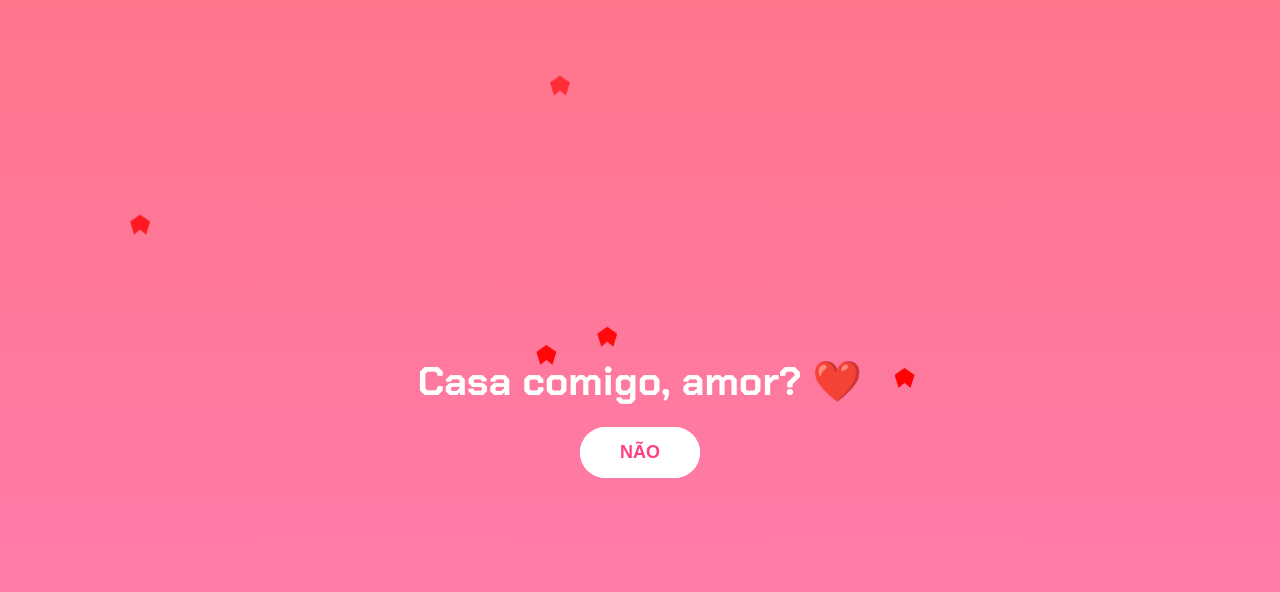
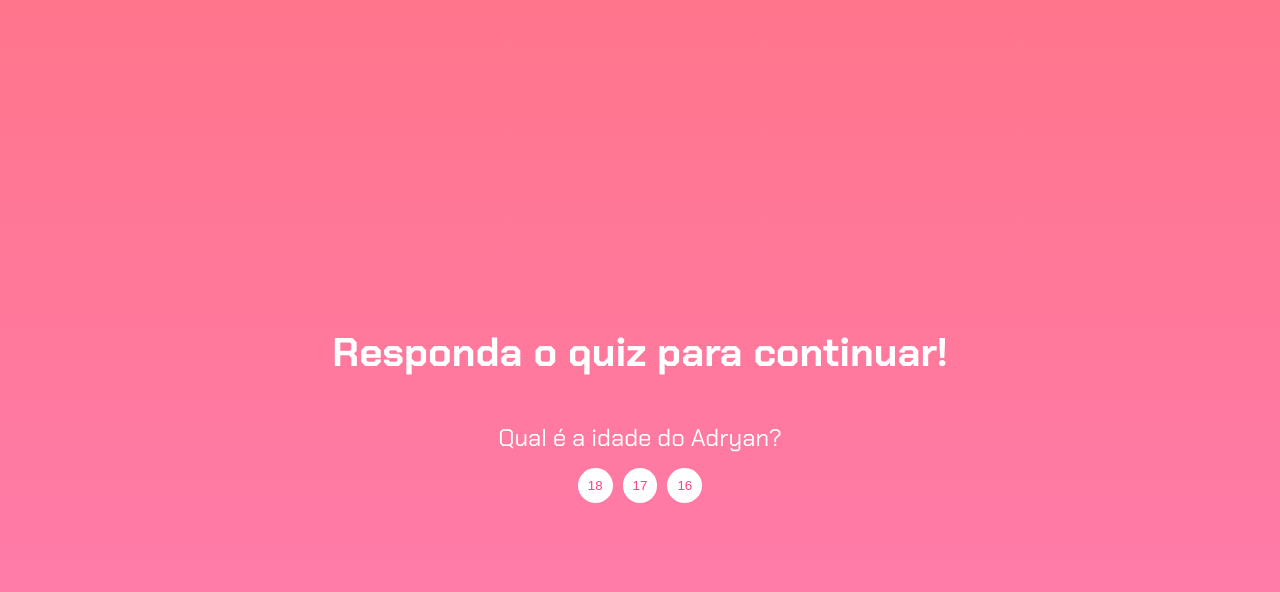
Before and after one commit to AdryanMichel/euamominhamuie, a plain HTML site: page index.html in a window 1280 px wide. Drawn offline with Linux system fonts and the light colour scheme.

Commit message:
Update index.html

```diff
--- a/index.html
+++ b/index.html
@@ -47,79 +47,98 @@
             transform: scale(1.1);
         }
 
-        .btn-container {
-            position: relative;
-            display: inline-block;
+        .quiz-container {
+            display: none;
+            flex-direction: column;
+            align-items: center;
+            color: white;
         }
 
-        .no-btn {
-            position: absolute;
-            left: 50%;
-            transform: translateX(-50%);
+        .quiz-question {
+            font-size: 1.5em;
+            margin-bottom: 10px;
         }
 
-        .heart {
-            position: absolute;
-            width: 20px;
-            height: 20px;
-            background-color: red;
-            clip-path: polygon(50% 0%, 100% 35%, 80% 100%, 50% 75%, 20% 100%, 0% 35%);
-            animation: float 5s infinite;
+        .quiz-options button {
+            background: white;
+            color: #ff4081;
+            padding: 10px;
+            border: none;
+            margin: 5px;
+            border-radius: 20px;
+            cursor: pointer;
+            transition: 0.3s;
         }
 
-        @keyframes float {
-            0% {
-                transform: translateY(0);
-                opacity: 1;
-            }
-            100% {
-                transform: translateY(-100vh);
-                opacity: 0;
-            }
+        .quiz-options button:hover {
+            transform: scale(1.1);
         }
     </style>
 </head>
 
 <body>
     <div id="conteudo">
-        <h2>Casa comigo, amor? ❤️</h2>
-        <div class="btn-container">
-            <button class="btn" onclick="sim()">SIM</button>
-            <button class="btn no-btn" onclick="desvia(this)" onmouseover="desvia(this)">NÃO</button>
+        <h2>Responda o quiz para continuar!</h2>
+        <div class="quiz-container" id="quiz-container">
+            <p class="quiz-question" id="question"></p>
+            <div class="quiz-options" id="options"></div>
         </div>
     </div>
 
     <script>
+        const quizData = [
+            { question: "Qual é a idade do Adryan?", options: ["18", "17", "16"], correct: "17" },
+            { question: "Quando Adryan nasceu?", options: ["2007", "2006", "2005"], correct: "2007" },
+            { question: "Qual mês de nascença?", options: ["Maio", "Abril", "Março"], correct: "Abril" },
+            { question: "Qual é o youtuber favorito dele?", options: ["Inemafoo", "Brino", "Saiko"], correct: "Saiko" },
+            { question: "Qual sonho do Adryan?", options: ["Ser Programador", "Ter uma familia com a Juh", "Ser Vagabundo"], correct: "Ter uma familia com a Juh" },
+            { question: "Qual o cantor favorito?", options: ["Vmz", "7mz", "Jão"], correct: "Vmz" },
+            { question: "Quem é a pessoa que ele mais ama?", options: ["Foxy", "Yumi", "Juliana"], correct: "Juliana" }
+        ];
+
+        let currentQuestion = 0;
+        let correctAnswers = 0;
+
+        function loadQuestion() {
+            if (currentQuestion >= quizData.length) {
+                if (correctAnswers === quizData.length) {
+                    document.getElementById('conteudo').innerHTML = "<h2>Parabéns, amor! Você acertou tudo! ❤️</h2><h3>Agora... Casa comigo? 💍</h3><button class='btn' onclick='sim()'>SIM</button>";
+                } else {
+                    document.getElementById('conteudo').innerHTML = "<h2>Ahh amor, errou algumas! 😢</h2><h3>Não pode casar até conhecer melhor! 😂</h3>";
+                }
+                return;
+            }
+
+            document.getElementById("question").innerText = quizData[currentQuestion].question;
+            document.getElementById("options").innerHTML = "";
+
+            quizData[currentQuestion].options.forEach(option => {
+                let btn = document.createElement("button");
+                btn.innerText = option;
+                btn.onclick = () => checkAnswer(option);
+                document.getElementById("options").appendChild(btn);
+            });
+        }
+
+        function checkAnswer(answer) {
+            if (answer === quizData[currentQuestion].correct) {
+                correctAnswers++;
+            }
+            currentQuestion++;
+            loadQuestion();
+        }
+
+        function iniciarQuiz() {
+            document.getElementById("quiz-container").style.display = "flex";
+            loadQuestion();
+        }
+
+        window.onload = iniciarQuiz;
+
         function sim() {
-            alert("Eu te amo amor! ❤️");
+            alert("Te amo amor! ❤️");
             location.href = "https://music.youtube.com/watch?v=izGwDsrQ1eQ";
         }
-
-        function desvia(t) {
-            var btn = t;
-            btn.style.position = 'absolute';
-            btn.style.top = geraPosicao(10, 90);
-            btn.style.left = geraPosicao(10, 90);
-        }
-
-        function geraPosicao(min, max) {
-            return Math.random() * (max - min) + min + "%";
-        }
-
-        function criarCoracoes() {
-            setInterval(() => {
-                let heart = document.createElement("div");
-                heart.classList.add("heart");
-                heart.style.left = Math.random() * 100 + "vw";
-                heart.style.animationDuration = Math.random() * 2 + 3 + "s";
-                document.body.appendChild(heart);
-                setTimeout(() => {
-                    heart.remove();
-                }, 5000);
-            }, 300);
-        }
-
-        criarCoracoes();
     </script>
 </body>
 </html>
```
